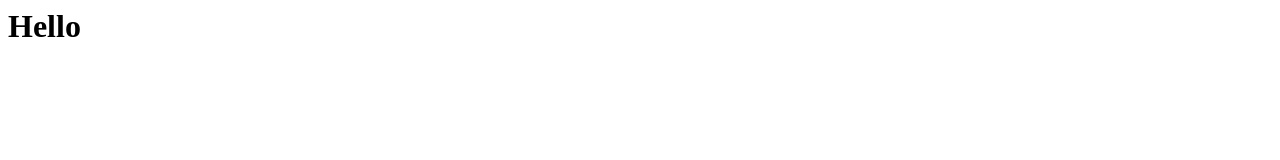
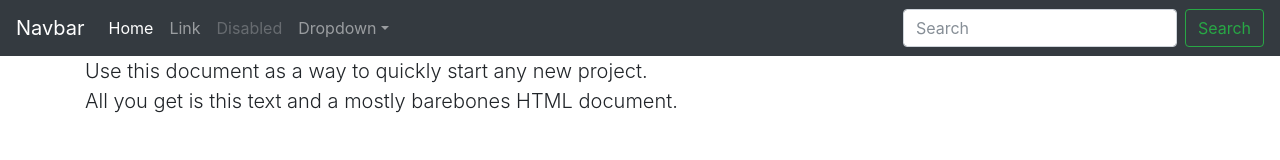
Before and after one commit to amit-mn/new-project, a plain HTML site: page index.html in a window 1280 px wide. Drawn offline with nearby package versions, Linux system fonts and the light colour scheme.

Commit message:
updated index file
second commit

```diff
--- a/index.html
+++ b/index.html
@@ -1 +1,60 @@
-<h1> Hello</h1>
+
+<!doctype html>
+<html lang="en">
+  <head>
+    <meta charset="utf-8">
+    <meta name="viewport" content="width=device-width, initial-scale=1, shrink-to-fit=no">
+    <meta name="description" content="">
+    <meta name="author" content="">
+
+    <title>Starter Template for Bootstrap</title>
+
+    <!-- Bootstrap core CSS -->
+    <link rel="stylesheet" href="https://maxcdn.bootstrapcdn.com/bootstrap/4.0.0-beta.2/css/bootstrap.min.css" integrity="sha384-PsH8R72JQ3SOdhVi3uxftmaW6Vc51MKb0q5P2rRUpPvrszuE4W1povHYgTpBfshb" crossorigin="anonymous">
+  </head>
+
+  <body>
+
+    <nav class="navbar navbar-expand-md navbar-dark bg-dark fixed-top">
+      <a class="navbar-brand" href="#">Navbar</a>
+      <button class="navbar-toggler" type="button" data-toggle="collapse" data-target="#navbarsExampleDefault" aria-controls="navbarsExampleDefault" aria-expanded="false" aria-label="Toggle navigation">
+        <span class="navbar-toggler-icon"></span>
+      </button>
+
+      <div class="collapse navbar-collapse" id="navbarsExampleDefault">
+        <ul class="navbar-nav mr-auto">
+          <li class="nav-item active">
+            <a class="nav-link" href="#">Home <span class="sr-only">(current)</span></a>
+          </li>
+          <li class="nav-item">
+            <a class="nav-link" href="#">Link</a>
+          </li>
+          <li class="nav-item">
+            <a class="nav-link disabled" href="#">Disabled</a>
+          </li>
+          <li class="nav-item dropdown">
+            <a class="nav-link dropdown-toggle" href="http://example.com" id="dropdown01" data-toggle="dropdown" aria-haspopup="true" aria-expanded="false">Dropdown</a>
+            <div class="dropdown-menu" aria-labelledby="dropdown01">
+              <a class="dropdown-item" href="#">Action</a>
+              <a class="dropdown-item" href="#">Another action</a>
+              <a class="dropdown-item" href="#">Something else here</a>
+            </div>
+          </li>
+        </ul>
+        <form class="form-inline my-2 my-lg-0">
+          <input class="form-control mr-sm-2" type="text" placeholder="Search" aria-label="Search">
+          <button class="btn btn-outline-success my-2 my-sm-0" type="submit">Search</button>
+        </form>
+      </div>
+    </nav>
+
+    <main role="main" class="container">
+
+      <div class="starter-template">
+        <h1>Bootstrap starter template</h1>
+        <p class="lead">Use this document as a way to quickly start any new project.<br> All you get is this text and a mostly barebones HTML document.</p>
+      </div>
+
+    </main>
+  </body>
+</html>
```
